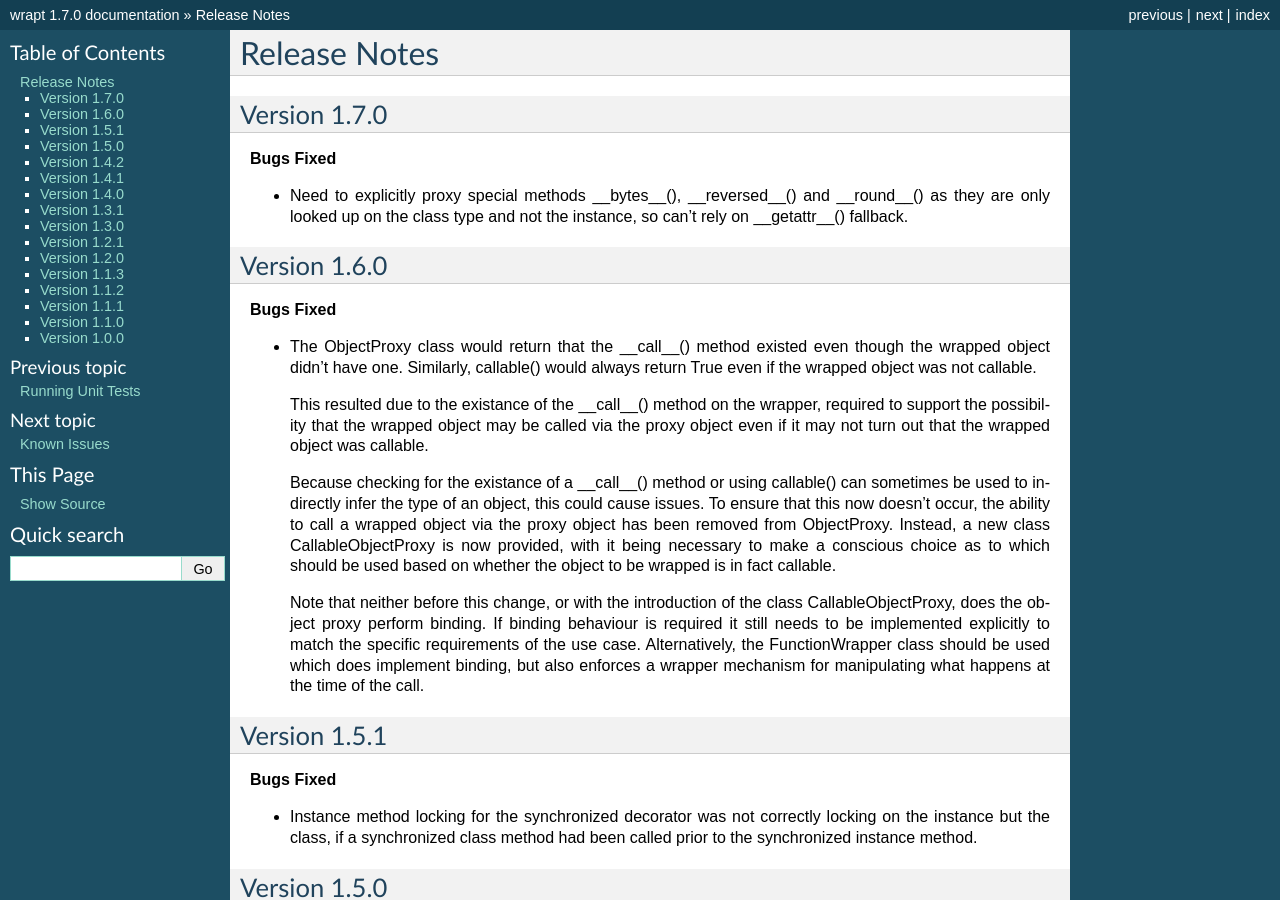
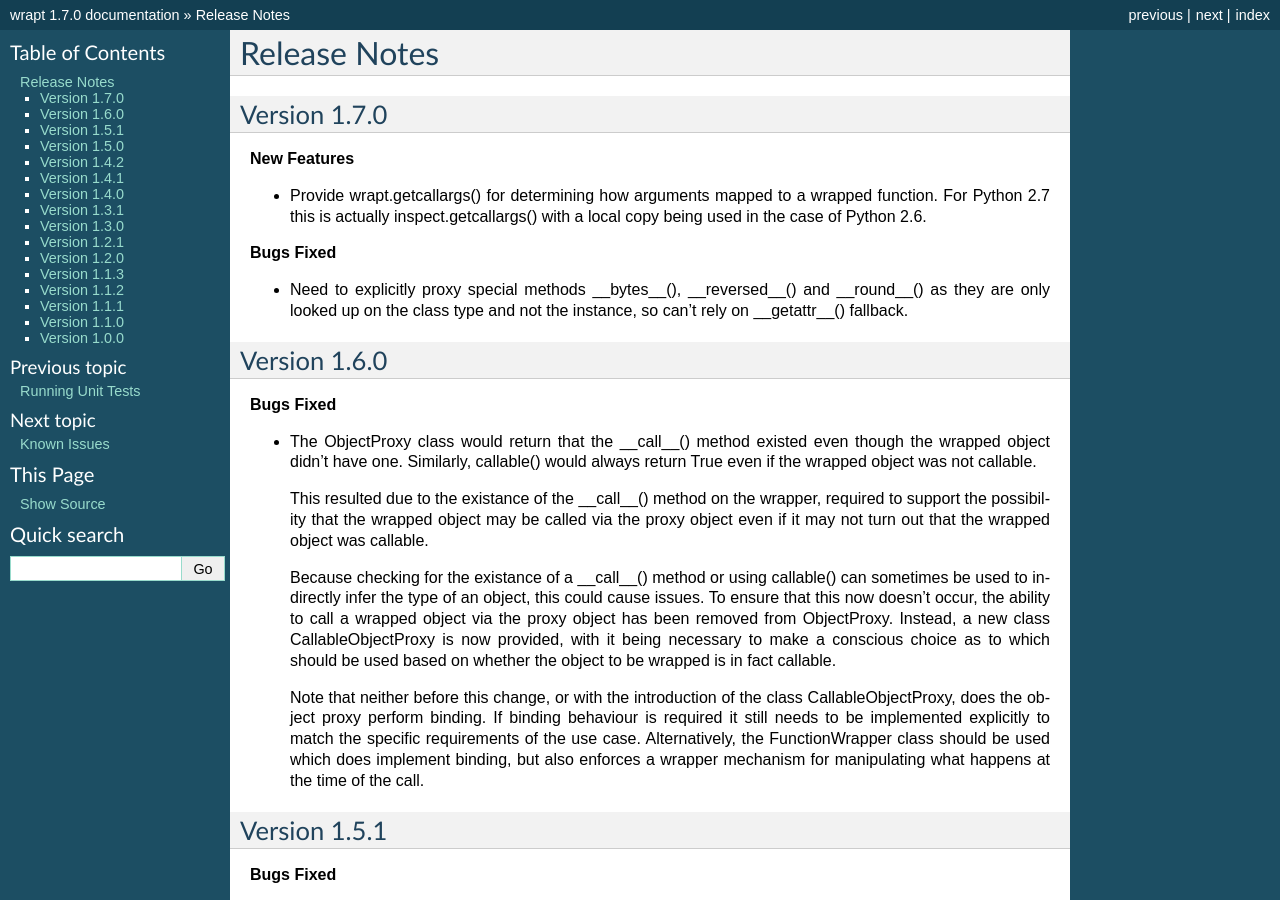
Before and after one commit to GrahamDumpleton/wrapt, a Sphinx documentation site: the page built from docs/changes.rst, in a window 1280 px wide and 900 px high. Built offline with Sphinx 7.4.7, drawn with Linux system fonts in a browser that asks for light colours.

Commit message:
Document addition of wrapt.getcallargs() in changes file. #17

```diff
--- a/docs/changes.rst
+++ b/docs/changes.rst
@@ -3,6 +3,12 @@ Release Notes
 
 Version 1.7.0
 -------------
+
+**New Features**
+
+* Provide wrapt.getcallargs() for determining how arguments mapped to a
+  wrapped function. For Python 2.7 this is actually inspect.getcallargs()
+  with a local copy being used in the case of Python 2.6.
 
 **Bugs Fixed**
 
```
